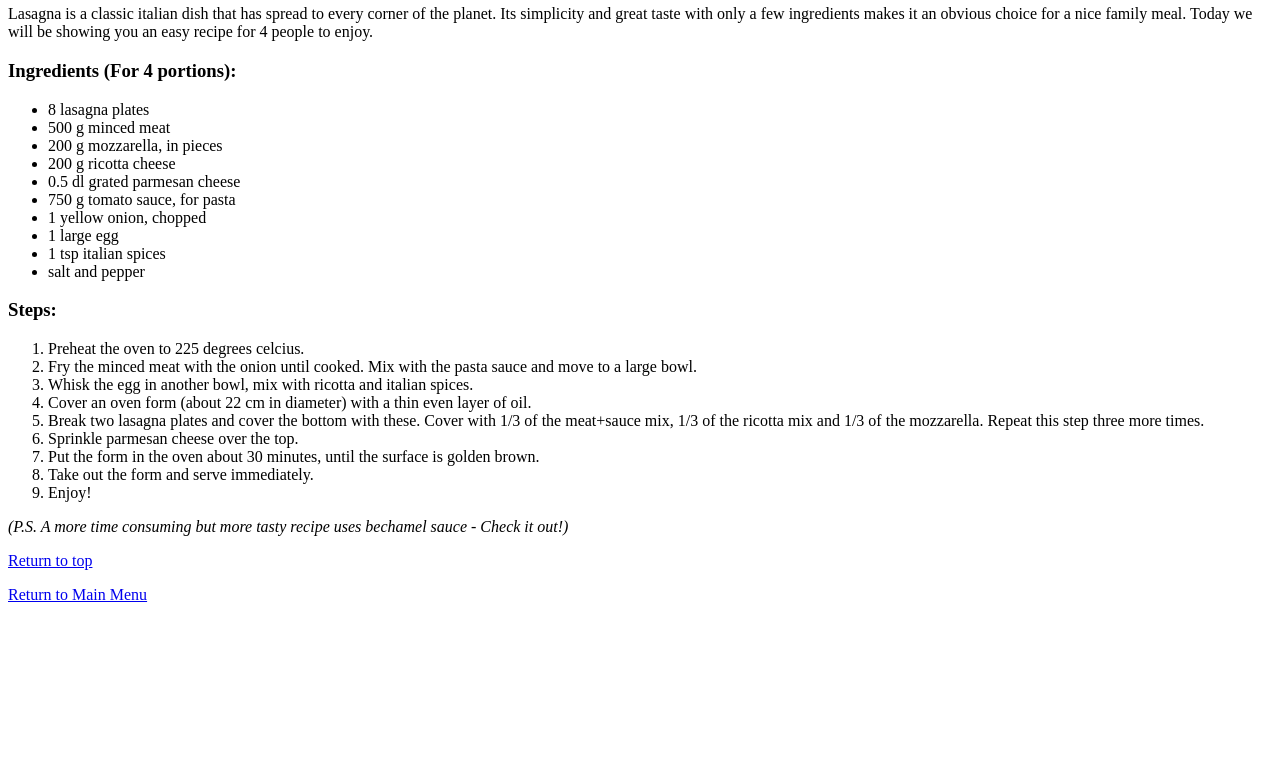
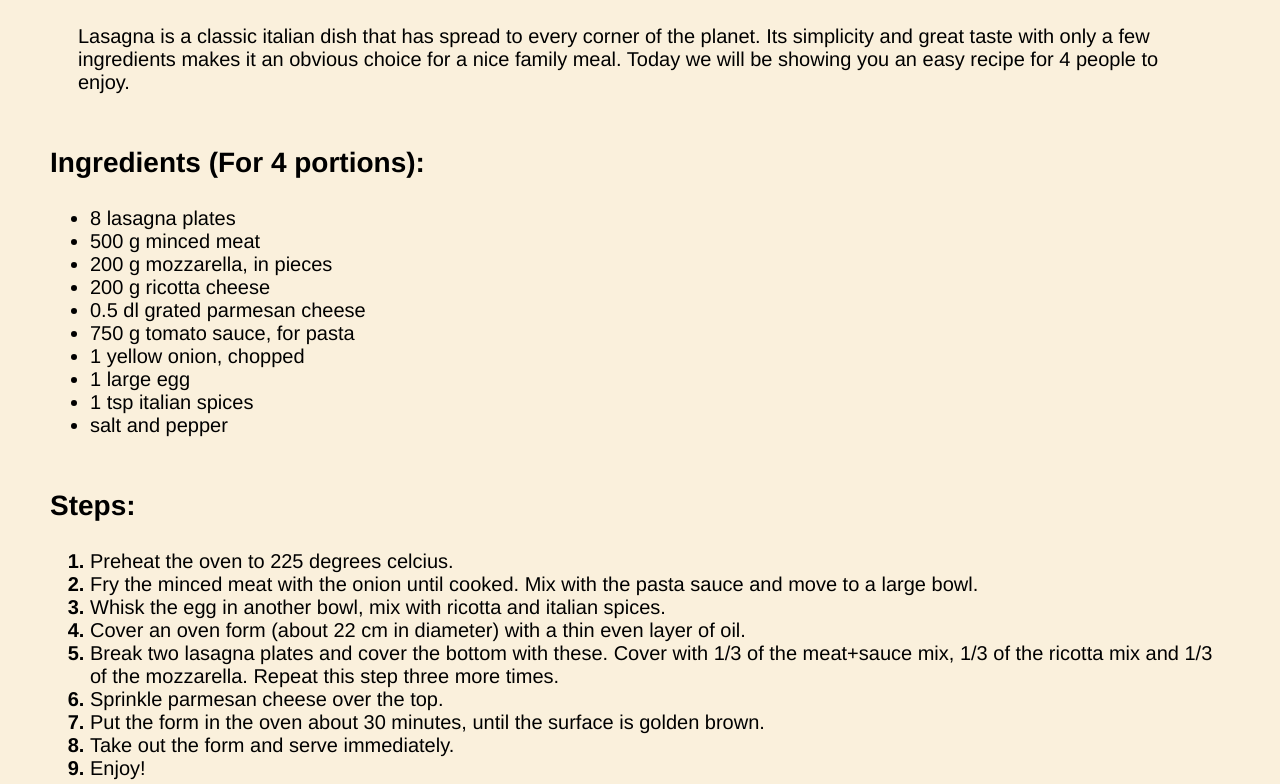
Before and after one commit to Studsministern/odin-recipes, a plain HTML site: page recipes/lasagna.html in a window 1280 px wide. Shown: the part 618-1402 px from the top of the page. Before the commit the page ends 1238 px from the top, so only its background shows below. Drawn offline with Linux system fonts and the light colour scheme.

Commit message:
Add .css

```diff
--- /dev/null
+++ b/css/styles.css
@@ -0,0 +1,76 @@
+/* General changes */
+* {
+    background-color: rgb(250, 240, 220);
+    font-family: "Helvetica", "Arial", sans-serif;
+}
+
+
+/* Limits */
+#header {
+    text-align: center;
+    font-size: 36px;
+    padding-top: 40px;
+}
+
+body {
+    margin-left: 50px;
+    margin-right: 50px;
+}
+
+#last {
+    padding-bottom: 50px;
+}
+
+
+/* Image */
+img {
+    display: block;
+    margin-left: auto;
+    margin-right: auto;
+    min-width: 40%;
+    max-width: 50%;
+    max-height: 400px;
+}
+
+
+/* Sections */
+h3 {
+    font-size: 28px;
+    padding-top: 25px;
+}
+
+div,
+p,
+li {
+    font-size: 20px;
+}
+
+.description {
+    margin-left: 28px;
+    margin-right: 28px;
+}
+
+a {
+    color: black;
+    text-underline-offset: 1px;
+}
+
+.post-scriptum {
+    padding-bottom: 25px;
+}
+
+
+/* Bold numbers for steps */
+.steps {
+    font-weight: bold;
+    padding-bottom: 25px;
+}
+
+.step,
+.ingredients {
+    font-weight: 200;
+}
+
+.step.final {
+    font-weight: lighter;
+}
--- a/recipes/lasagna.html
+++ b/recipes/lasagna.html
@@ -5,6 +5,7 @@
   <meta http-equiv="X-UA-Compatible" content="IE=edge">
   <meta name="viewport" content="width=device-width, initial-scale=1.0">
   <title>Lasagna</title>
+  <link rel="stylesheet" href="../css/styles.css">
 </head>
 
 <body>
@@ -12,14 +13,14 @@
   <img src="../img/lasagne.jpg" alt="An image of a square piece of lasagna on a white plate.">
 
   <h3>Description:</h3>
-  <p>
+  <p class="description">
     Lasagna is a classic italian dish that has spread to every corner of the planet. Its simplicity and
     great taste with only a few ingredients makes it an obvious choice for a nice family meal. Today we
     will be showing you an easy recipe for 4 people to enjoy.
   </p>
 
   <h3>Ingredients (For 4 portions):</h3>
-  <ul>
+  <ul class="ingredients">
     <li>8 lasagna plates</li>
     <li>500 g minced meat</li>
     <li>200 g mozzarella, in pieces</li>
@@ -33,23 +34,23 @@
   </ul>
 
   <h3>Steps:</h3>
-  <ol>
-    <li>Preheat the oven to 225 degrees celcius.</li>
-    <li>Fry the minced meat with the onion until cooked. Mix with the pasta sauce and move to a large bowl.</li>
-    <li>Whisk the egg in another bowl, mix with ricotta and italian spices.</li>
-    <li>Cover an oven form (about 22 cm in diameter) with a thin even layer of oil.</li>
-    <li>Break two lasagna plates and cover the bottom with these. Cover with 1/3 of the meat+sauce mix, 1/3 of the ricotta mix and 1/3 of the mozzarella. Repeat this step three more times.</li>
-    <li>Sprinkle parmesan cheese over the top.</li>
-    <li>Put the form in the oven about 30 minutes, until the surface is golden brown.</li>
-    <li>Take out the form and serve immediately.</li>
-    <li>Enjoy!</li>
+  <ol class="steps">
+    <li><div class="step">Preheat the oven to 225 degrees celcius.</div></li>
+    <li><div class="step">Fry the minced meat with the onion until cooked. Mix with the pasta sauce and move to a large bowl.</div></li>
+    <li><div class="step">Whisk the egg in another bowl, mix with ricotta and italian spices.</div></li>
+    <li><div class="step">Cover an oven form (about 22 cm in diameter) with a thin even layer of oil.</div></li>
+    <li><div class="step">Break two lasagna plates and cover the bottom with these. Cover with 1/3 of the meat+sauce mix, 1/3 of the ricotta mix and 1/3 of the mozzarella. Repeat this step three more times.</li>
+    <li><div class="step">Sprinkle parmesan cheese over the top.</div></li>
+    <li><div class="step">Put the form in the oven about 30 minutes, until the surface is golden brown.</div></li>
+    <li><div class="step">Take out the form and serve immediately.</div></li>
+    <li><div class="step final">Enjoy!</div></li>
   </ol>
 
-  <p>
+  <p class="post-scriptum">
     <em>(P.S. A more time consuming but more tasty recipe uses bechamel sauce - Check it out!)</em>
   </p>
 
-  <p><a href="#header">Return to top</a></p>
-  <p><a href="../index.html">Return to Main Menu</a></p>
+  <p><a class="return" href="#header">Return to top</a></p>
+  <p><a class="return" href="../index.html" id="last">Return to Main Menu</a></p>
 </body>
 </html>
```
Also changed, not shown: index.html (+1 -0 lines), recipes/macaroni-and-meatballs.html (+11 -10 lines), recipes/swedish-tacos.html (+14 -13 lines).
